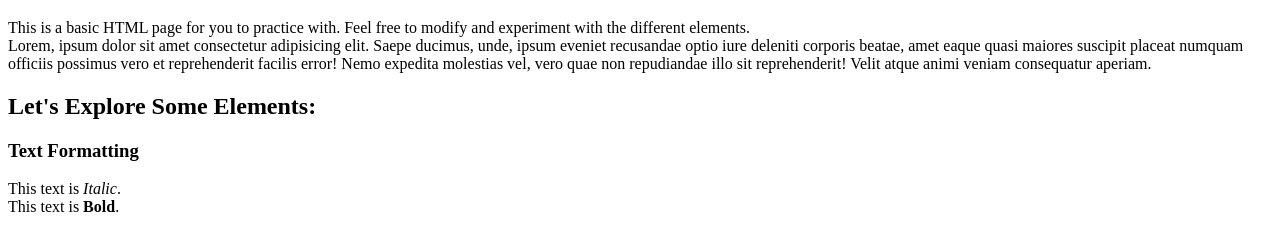
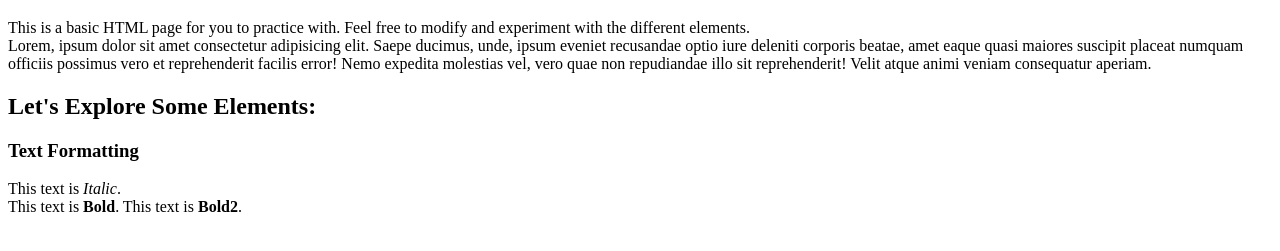
Before and after one commit to SaikatSinha92/TestProject, a plain HTML site: page index.html in a window 1280 px wide. Shown: the part 61-312 px from the top of the page. Drawn offline with Linux system fonts and the light colour scheme.

Commit message:
Roll My First Website

```diff
--- a/index.html
+++ b/index.html
@@ -18,6 +18,7 @@
       This text is <em>Italic</em>.
       <br>
       This text is <b>Bold</b>.
+      This text is <b>Bold2</b>.
     </p>
   </body>
 </html>
```
